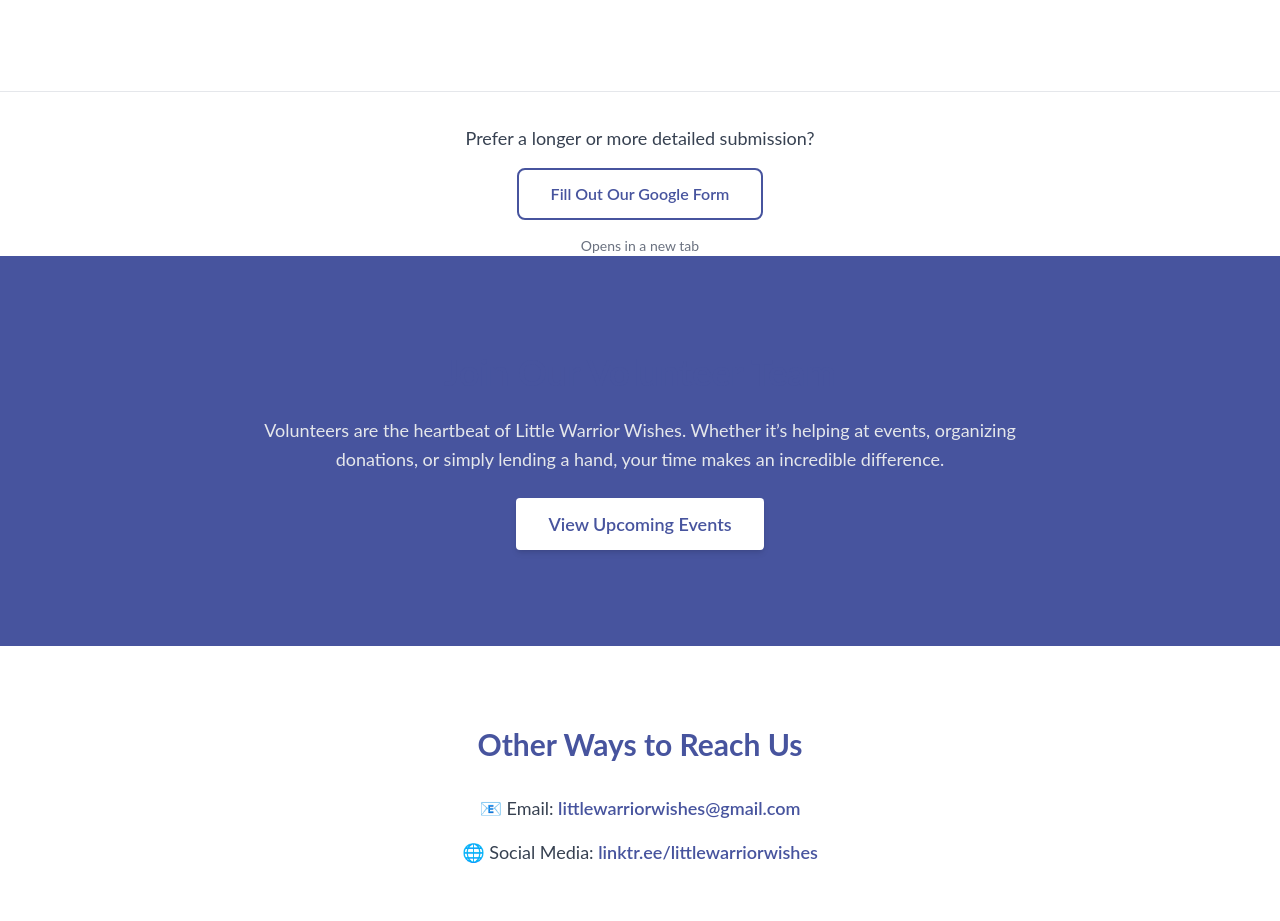
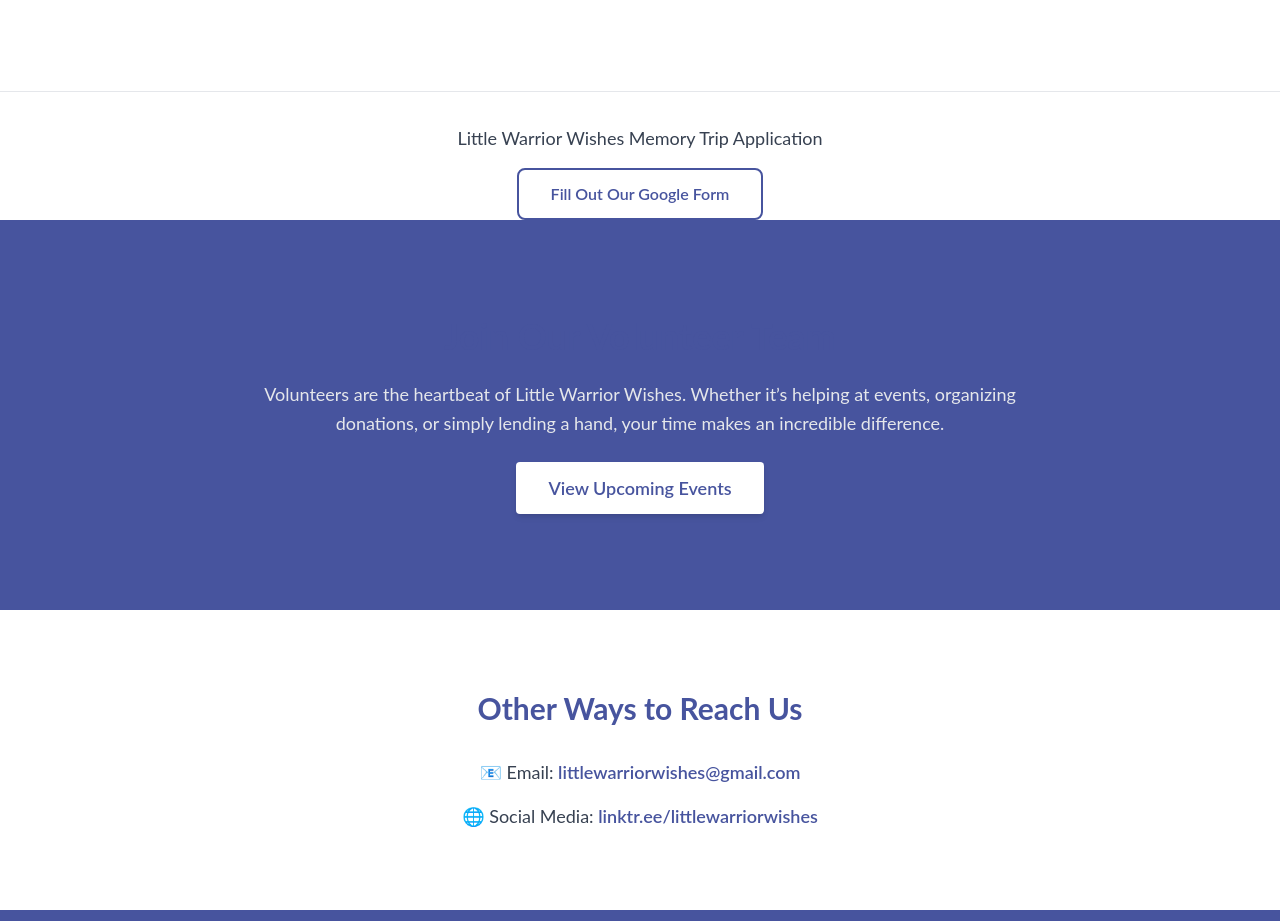
Before and after one commit to AustinDDev/little-warrior-wishes, a Next.js app: page /contact in a window 1280 px wide. Shown: the part 1220-2141 px from the top of the page. Built offline with nearby package versions, Linux system fonts and the light colour scheme.

Commit message:
Change form name

```diff
--- a/app/contact/page.tsx
+++ b/app/contact/page.tsx
@@ -152,7 +152,7 @@ export default function Page() {
       {/* Alternate Contact Method */}
 <div className="mt-10 pt-8 border-t border-gray-200 text-center space-y-4">
   <p className="text-gray-700 text-lg">
-    Prefer a longer or more detailed submission?
+    Little Warrior Wishes Memory Trip Application
   </p>
 
   <a
@@ -163,10 +163,6 @@ export default function Page() {
   >
     Fill Out Our Google Form
   </a>
-
-  <p className="text-sm text-gray-500">
-    Opens in a new tab
-  </p>
 </div>
       {/* Volunteer CTA Section */}
       <motion.section
```
